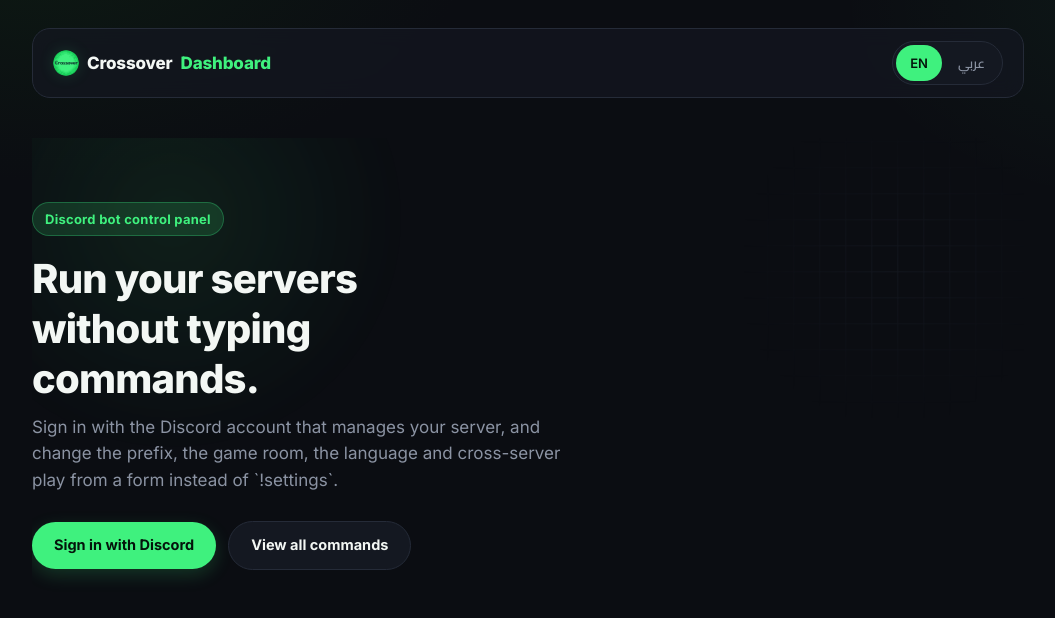
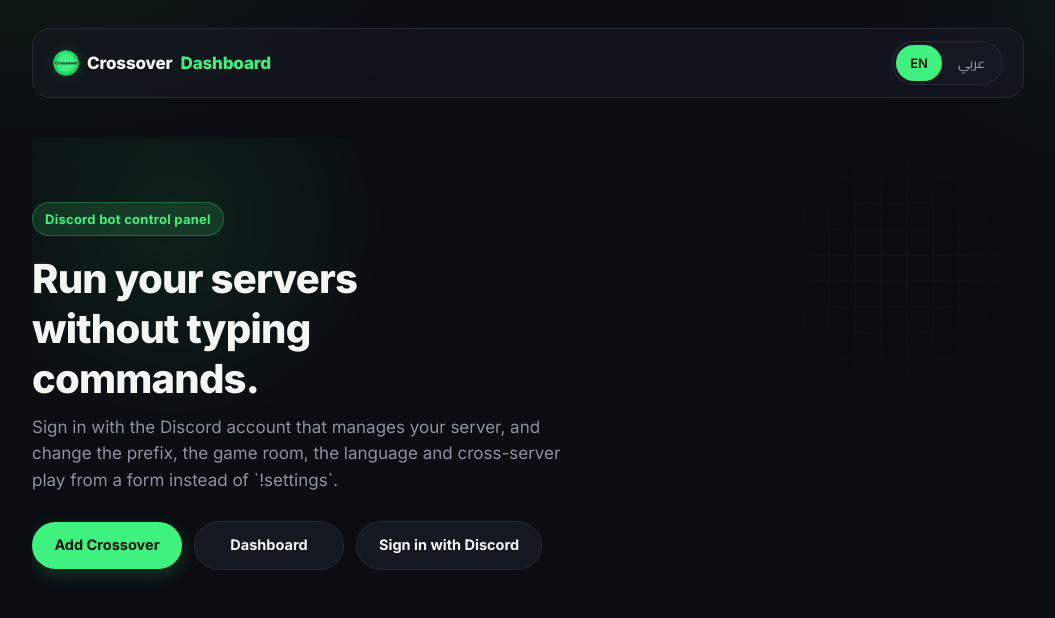
Before and after one commit to DRAGON223331/crossoverboard, a Next.js app: page / in a window 1280 px wide. Shown: the top 618 px of the page, without its empty margins (112-1167 px from the left). Built offline with nearby package versions, Linux system fonts and the light colour scheme.

Commit message:
Add files via upload

```diff
--- a/pages/_app.js
+++ b/pages/_app.js
@@ -2,7 +2,7 @@
 import { useEffect, useState } from 'react';
 import { LanguageProvider } from '../lib/i18n';
 
-function StartupOverlay() {
+function StartupOverlay({ onComplete }) {
   const [visible, setVisible] = useState(true);
 
   useEffect(() => {
@@ -11,16 +11,22 @@
       const alreadyShown = window.sessionStorage.getItem('cx-startup-seen');
       if (alreadyShown) {
         setVisible(false);
+        onComplete();
         return;
       }
       window.sessionStorage.setItem('cx-startup-seen', '1');
     } catch {
-      // If storage is unavailable, still show the animation once for this load.
+      // If storage is unavailable, still show the animation for this load.
     }
 
-    timer = window.setTimeout(() => setVisible(false), 1050);
+    // The dashboard stays unmounted until the intro has completely finished.
+    timer = window.setTimeout(() => {
+      setVisible(false);
+      onComplete();
+    }, 1250);
+
     return () => window.clearTimeout(timer);
-  }, []);
+  }, [onComplete]);
 
   if (!visible) return null;
 
@@ -43,10 +49,13 @@
 }
 
 export default function App({ Component, pageProps }) {
+  const [siteVisible, setSiteVisible] = useState(false);
+  const completeStartup = () => setSiteVisible(true);
+
   return (
     <LanguageProvider>
-      <StartupOverlay />
-      <Component {...pageProps} />
+      <StartupOverlay onComplete={completeStartup} />
+      {siteVisible && <Component {...pageProps} />}
     </LanguageProvider>
   );
 }
--- /dev/null
+++ b/pages/api/invite.js
@@ -0,0 +1,15 @@
+export default function handler(req, res) {
+  const clientId = process.env.DISCORD_CLIENT_ID;
+  if (!clientId) {
+    return res.status(500).send('DISCORD_CLIENT_ID is not configured.');
+  }
+
+  const permissions = process.env.DISCORD_BOT_PERMISSIONS || '268435456';
+  const params = new URLSearchParams({
+    client_id: clientId,
+    scope: 'bot applications.commands',
+    permissions,
+  });
+
+  res.redirect(302, `https://discord.com/oauth2/authorize?${params.toString()}`);
+}
--- a/pages/index.js
+++ b/pages/index.js
@@ -32,11 +32,14 @@
         <h1 className="fade-in-up d2">{t.heroTitle}</h1>
         <p className="lede fade-in-up d3">{t.heroLede}</p>
         <div className="hero-actions fade-in-up d4">
-          <a className="btn glow" href="/api/auth/login">
+          <a className="btn glow" href="/api/invite">
+            {t.addCrossover}
+          </a>
+          <a className="btn secondary" href="/home">
+            {t.dashboard}
+          </a>
+          <a className="btn secondary" href="/api/auth/login">
             {t.signIn}
-          </a>
-          <a className="btn secondary" href="/commands">
-            {t.viewCommands}
           </a>
         </div>
       </div>
--- a/styles/globals.css
+++ b/styles/globals.css
@@ -192,6 +192,7 @@
   background: var(--accent-soft);
 }
 .hero-actions { display: flex; align-items: center; gap: 12px; flex-wrap: wrap; }
+.hero-actions .btn { min-width: 150px; justify-content: center; }
 .hero-glow {
   position: absolute;
   top: -160px;
@@ -701,7 +702,7 @@
   place-items: center;
   overflow: hidden;
   background: #07090c;
-  animation: startupOverlayOut .35s ease 0.82s forwards;
+  animation: startupOverlayOut .35s ease 0.90s forwards;
   pointer-events: none;
 }
 .startup-grid {
```
Also changed, not shown: lib/i18n.js.
